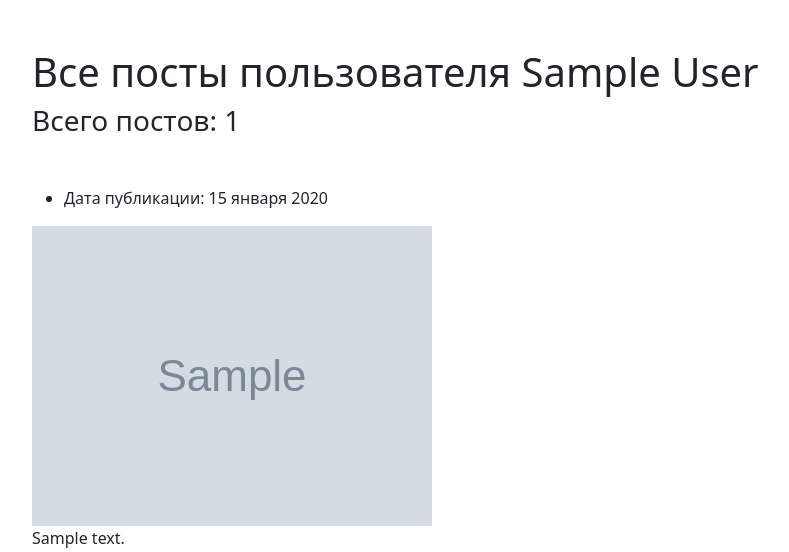
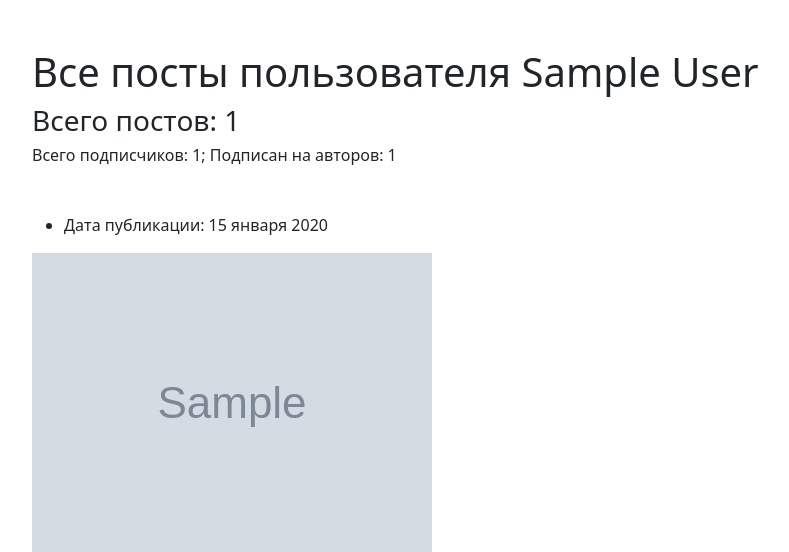
Before and after one commit to sorath2/Yatube, a Django app: a page that uses yatube/templates/posts/profile.html in a window 1280 px wide. Shown: the part 56-608 px from the top of the page, without its empty margins (50-839 px from the left). Run offline with Django 3.2, Linux system fonts and the light colour scheme; tables that the repository leaves empty hold one stand-in row (values such as "Sample post"); grey boxes marked "Sample" are stand-in pictures; some libraries are stand-ins or nearby versions.

Commit message:
ФЗ Спринт6 v.1.3

```diff
--- a/yatube/posts/views.py
+++ b/yatube/posts/views.py
@@ -43,9 +43,7 @@ def profile(request, username):
     user = request.user
     following = False
     if user.is_authenticated:
-        following = (Follow.objects.
-                     filter(user=user, author=author).exists()
-                     )
+        following = Follow.objects.filter(user=user, author=author).exists()
     context = {
         'page_obj': page_obj,
         'posts_count': posts_count,
@@ -138,8 +136,7 @@ def follow_index(request):
 @login_required
 def profile_follow(request, username):
     user = get_object_or_404(User, username=username)
-    author = get_object_or_404(User, username=request.user)
-    if user != request.user and (user.id != author.id):
+    if user != request.user:
         Follow.objects.create(author=user, user=request.user)
     return render(request, 'posts/index.html')
 
--- a/yatube/templates/posts/profile.html
+++ b/yatube/templates/posts/profile.html
@@ -7,10 +7,12 @@
       <div class="container py-5">
         <div class="mb-5">
         <h1>Все посты пользователя {{ author.get_full_name }} </h1>
-        <h3>Всего постов: {{ posts_count }} </h3>
+        <h3>Всего постов: {{ author.posts.count }}</h3>
+        <h6>Всего подписчиков: {{ author.following.count }};   Подписан на авторов: {{ author.follower.count }}</h6>
         {% if user.is_authenticated %}
-        {% if request.user != author%}
+        {% if author != request.user %}
         {% if following %}
+        <h6>Вы подписаны на этого автора</h6>
           <a
             class="btn btn-lg btn-light"
             href="{% url 'posts:profile_unfollow' author.username %}" role="button"
```
